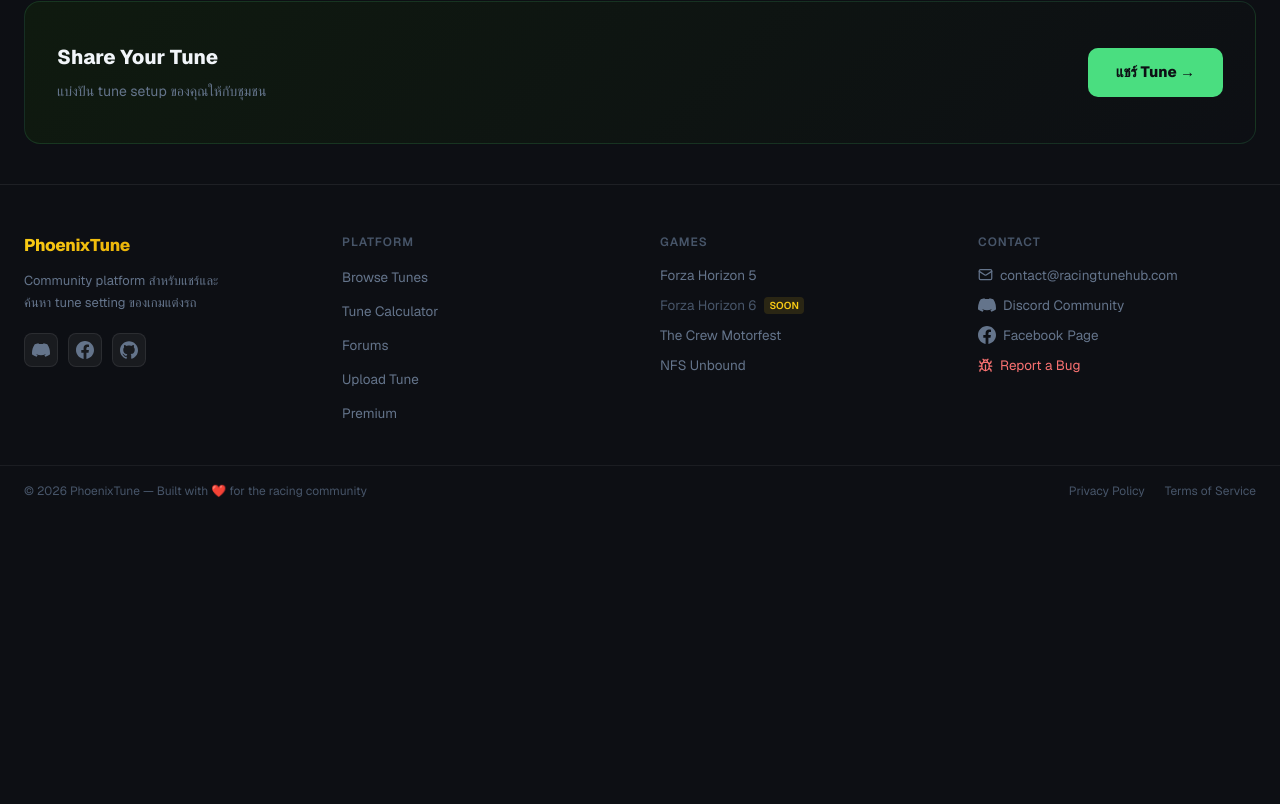
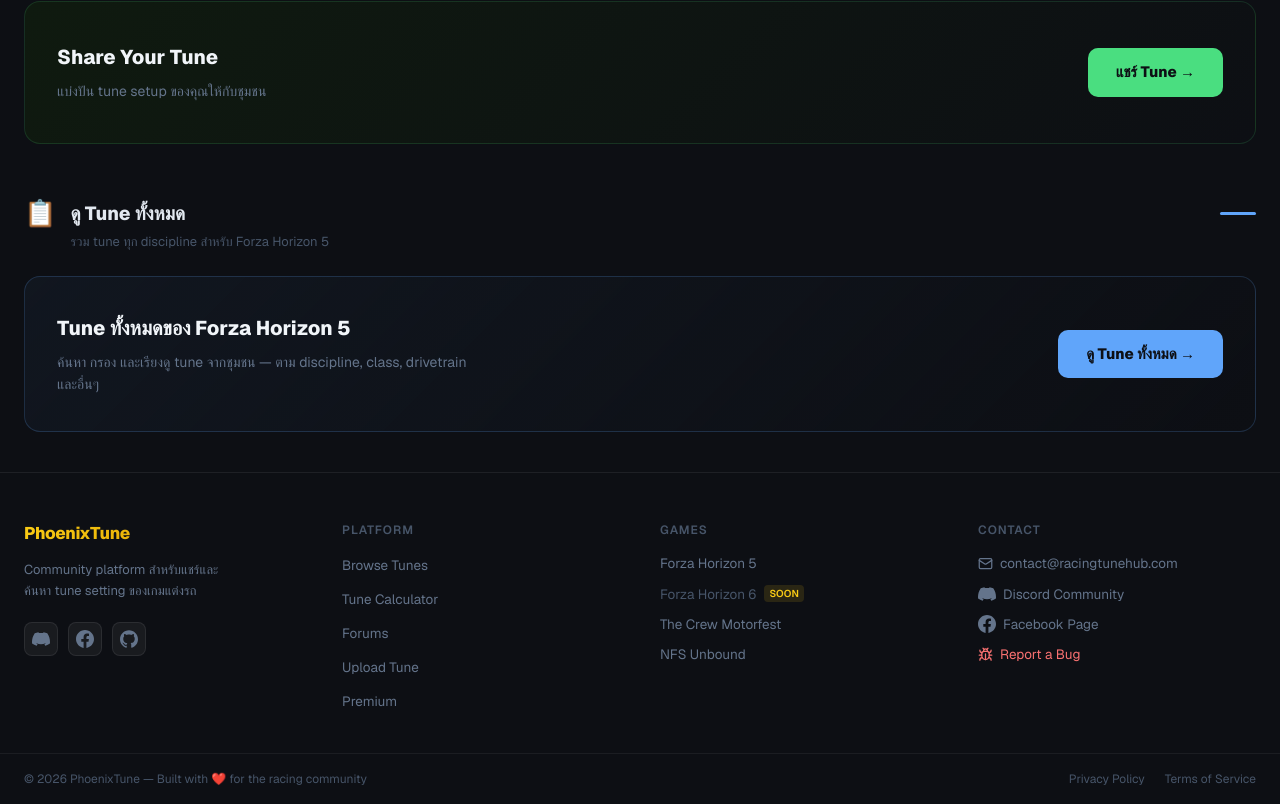
Before and after one commit to Rukchanokksm/phoenixtune-fullstack, a Next.js app: page /games/forza-horizon-5 in a window 1280 px wide. Shown: the part 968-1772 px from the top of the page. Before the commit the page ends 1484 px from the top, so only its background shows below. Built offline with nearby package versions, Linux system fonts and the light colour scheme; no server answers; the database is empty.

Commit message:
feat: add 'ดู Tune ทั้งหมด' section below Car Brands on game page
Adds a CTA card that links to /tunes?gameSlug=<slug>, styled with
the game's accent color. Placed as the last section under Car Brands.

Co-Authored-By: Claude Sonnet 4.6 <noreply@anthropic.com>

```diff
--- a/src/app/(main)/games/[gameSlug]/page.tsx
+++ b/src/app/(main)/games/[gameSlug]/page.tsx
@@ -117,6 +117,36 @@ export default async function GamePage({ params }: { params: Promise<{ gameSlug:
           </section>
         )}
 
+        {/* All Tunes CTA */}
+        <section>
+          <Heading emoji="📋" title="ดู Tune ทั้งหมด" sub={`รวม tune ทุก discipline สำหรับ ${meta.name}`} dot={meta.accent} />
+          <Link href={`/tunes?gameSlug=${gameSlug}`} style={{ textDecoration:'none', display:'block' }}>
+            <div style={{
+              background: `linear-gradient(135deg,${meta.accent}0d,#0d0f14)`,
+              border: `1px solid ${meta.accent}33`,
+              borderRadius:'16px', padding:'36px 32px',
+              display:'flex', alignItems:'center', justifyContent:'space-between', flexWrap:'wrap', gap:'20px',
+              transition:'border-color 0.2s',
+            }}>
+              <div>
+                <h3 style={{ margin:'0 0 8px', fontSize:'20px', fontWeight:800, color:'#f1f5f9' }}>
+                  Tune ทั้งหมดของ {meta.name}
+                </h3>
+                <p style={{ margin:0, color:'#64748b', fontSize:'14px', lineHeight:1.6, maxWidth:'420px' }}>
+                  ค้นหา กรอง และเรียงดู tune จากชุมชน — ตาม discipline, class, drivetrain และอื่นๆ
+                </p>
+              </div>
+              <div style={{
+                padding:'13px 28px', borderRadius:'10px',
+                background: meta.accent, color:'#0d0f14',
+                fontWeight:800, fontSize:'15px', whiteSpace:'nowrap', flexShrink:0,
+              }}>
+                ดู Tune ทั้งหมด →
+              </div>
+            </div>
+          </Link>
+        </section>
+
       </div>
     </div>
   )
```
